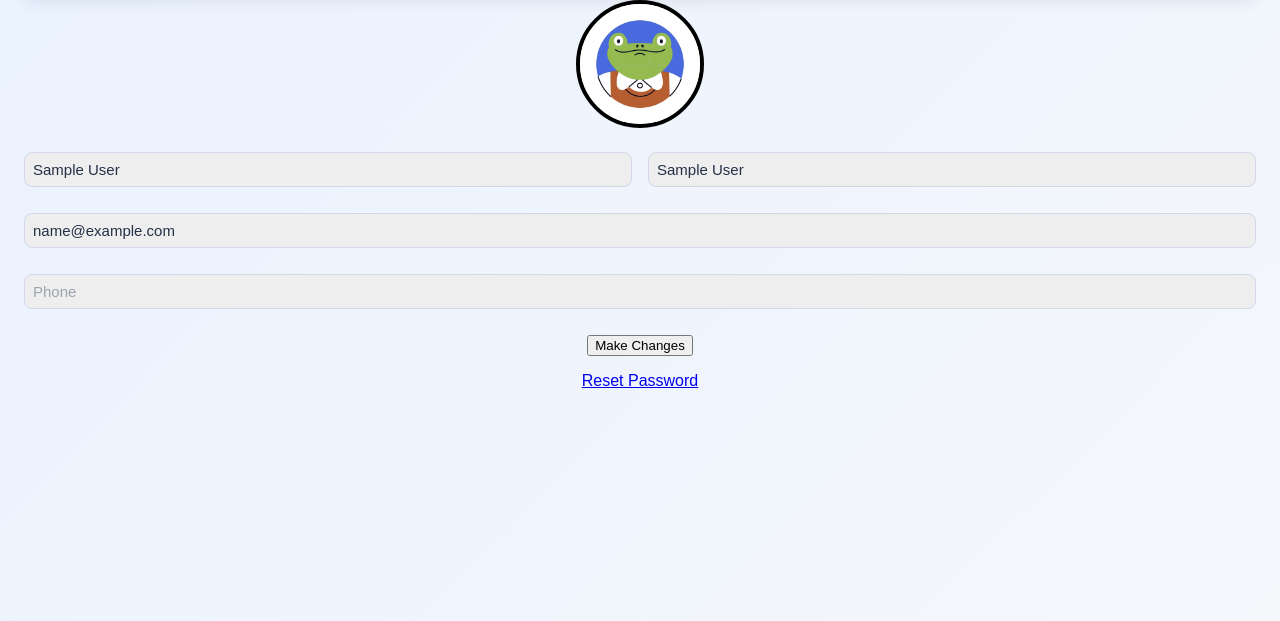
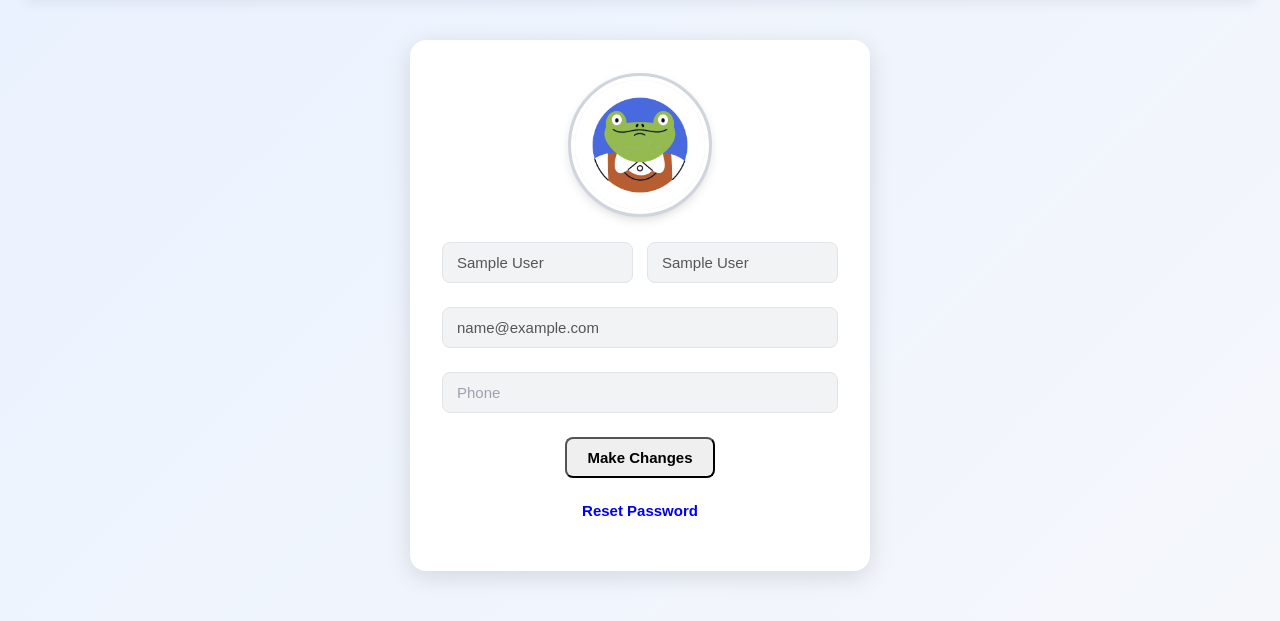
Before and after one commit to Chloe-Wist/app_dev_project, a PHP site: page /UserInfo.php in a window 1280 px wide. Shown: the part 133-754 px from the top of the page. Run offline with PHP 8.4, Linux system fonts and the light colour scheme; the visitor is signed in with stand-in values (Sample User, id 1).

Commit message:
Added User Info css file

```diff
--- a/UserInfo.php
+++ b/UserInfo.php
@@ -73,6 +73,7 @@ function h($s) { return htmlspecialchars((string)$s, ENT_QUOTES, 'UTF-8'); }
     <head>
         <title> User Info </title>
         <link rel="stylesheet" href="styles/main.css">
+        <link rel="stylesheet" href="styles/userinfo.css">
         <style>
             .profile-photo { width: 120px; height: 120px; border-radius: 50%;
                              border: 4px solid #000; background: #ddd; object-fit: cover;
--- /dev/null
+++ b/styles/userinfo.css
@@ -0,0 +1,129 @@
+/* userinfo.css
+   Styles for UserInfo.php (the profile page).
+   Everything is scoped to .profile-form so it won't change other pages. */
+
+/* ---------- Card ---------- */
+.card.profile-form {
+    max-width: 460px;
+    margin: 40px auto;
+    padding: 36px 32px 28px;
+    background: #ffffff;
+    color: #222;
+    border-radius: 16px;
+    box-shadow: 0 6px 24px rgba(0, 0, 0, 0.12);
+    text-align: center;
+    box-sizing: border-box;
+}
+
+/* ---------- Profile photo ---------- */
+.profile-form .profile-photo {
+    width: 130px;
+    height: 130px;
+    display: block;
+    margin: 0 auto 28px;
+    border-radius: 50%;
+    border: 4px solid #ffffff;
+    outline: 3px solid #d0d5dd;
+    background: #e9ecef;
+    object-fit: cover;
+    box-shadow: 0 4px 12px rgba(0, 0, 0, 0.18);
+}
+
+/* ---------- Rows of fields and buttons ---------- */
+.profile-form .profile-row {
+    display: flex;
+    flex-wrap: wrap;
+    gap: 14px;
+    justify-content: center;
+    margin-bottom: 14px;
+}
+
+/* ---------- Inputs ---------- */
+.profile-form input[type="text"],
+.profile-form input[type="email"],
+.profile-form input[type="tel"] {
+    flex: 1 1 180px;
+    min-width: 0;
+    padding: 11px 14px;
+    font-size: 15px;
+    color: #222;
+    background: #ffffff;
+    border: 1px solid #c4cad3;
+    border-radius: 8px;
+    box-sizing: border-box;
+    transition: border-color 0.15s, box-shadow 0.15s;
+}
+
+/* Email and phone take the full row width */
+.profile-form .profile-row:nth-of-type(2) input,
+.profile-form .profile-row:nth-of-type(3) input {
+    flex-basis: 100%;
+}
+
+.profile-form input:focus {
+    outline: none;
+    border-color: #3b82f6;
+    box-shadow: 0 0 0 3px rgba(59, 130, 246, 0.25);
+}
+
+/* Locked (read-only) look: flat, grey, no focus ring */
+.profile-form input[readonly] {
+    background: #f1f3f5;
+    color: #555;
+    border-color: #e1e4e8;
+    cursor: default;
+}
+.profile-form input[readonly]:focus {
+    border-color: #e1e4e8;
+    box-shadow: none;
+}
+
+/* ---------- Buttons ---------- */
+.profile-form .btn {
+    display: inline-block;
+    min-width: 130px;
+    padding: 10px 20px;
+    font-size: 15px;
+    font-weight: 600;
+    text-align: center;
+    text-decoration: none;
+    border-radius: 8px;
+    cursor: pointer;
+    transition: transform 0.1s, box-shadow 0.15s;
+}
+.profile-form .btn:hover {
+    transform: translateY(-1px);
+    box-shadow: 0 3px 8px rgba(0, 0, 0, 0.18);
+}
+.profile-form .btn:active {
+    transform: translateY(0);
+    box-shadow: none;
+}
+
+/* Save / Cancel sit side by side */
+.profile-form #saveCancel {
+    display: flex;
+    gap: 12px;
+    justify-content: center;
+}
+
+/* Hidden state used by the Make Changes script */
+.profile-form .hidden,
+.hidden {
+    display: none !important;
+}
+
+/* ---------- Small screens ---------- */
+@media (max-width: 500px) {
+    .card.profile-form {
+        margin: 20px 12px;
+        padding: 28px 18px 22px;
+    }
+    .profile-form .btn {
+        width: 100%;
+    }
+    .profile-form #saveCancel {
+        width: 100%;
+        flex-direction: column;
+    }
+}
```
